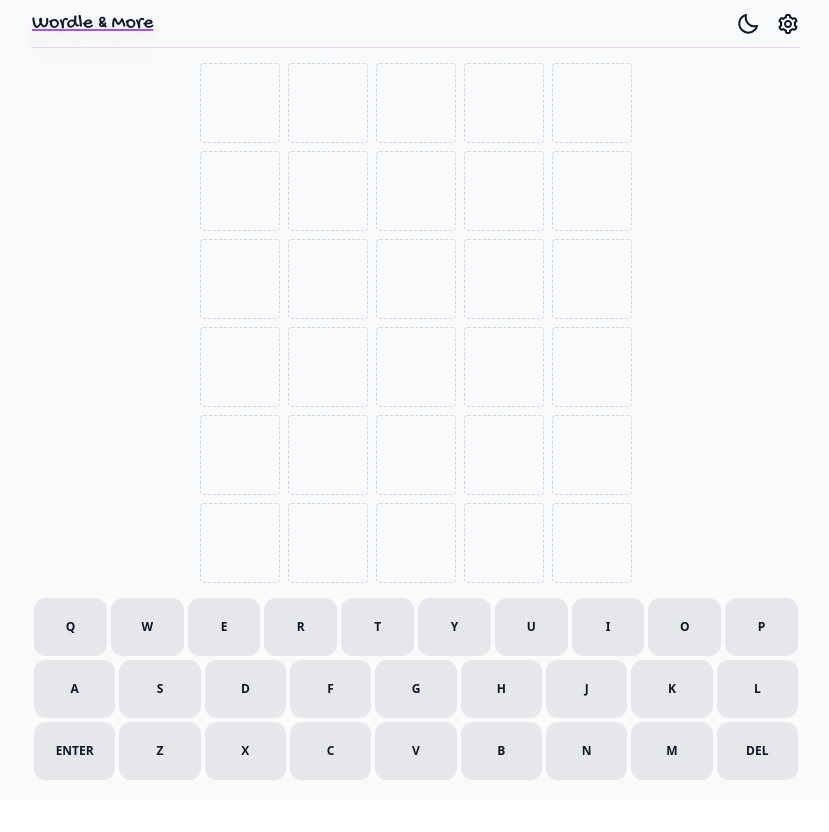
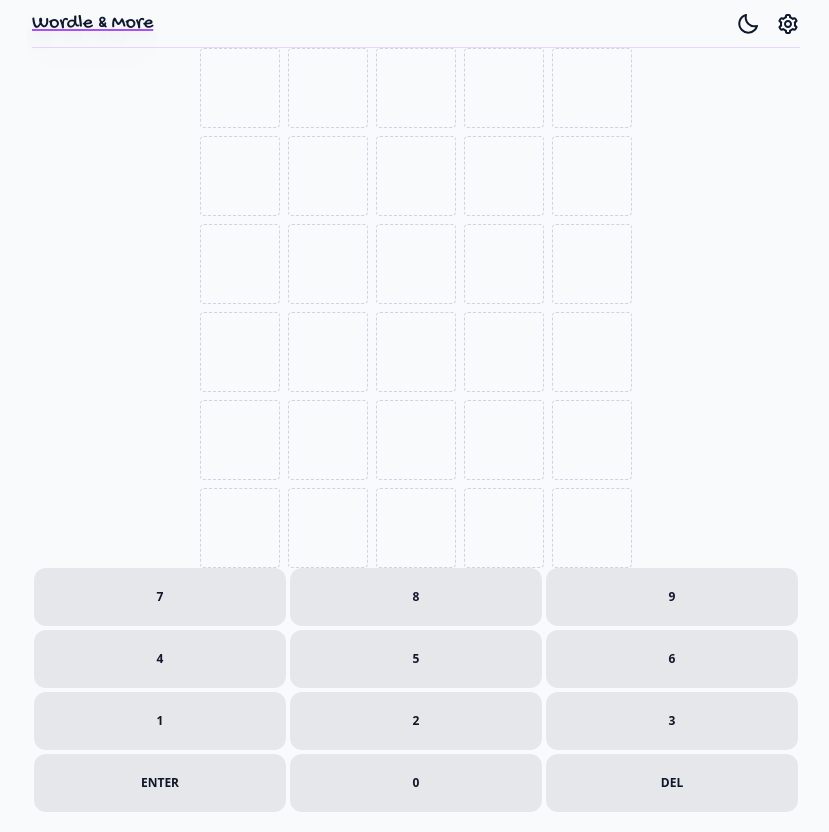
Before and after one commit to MarkyJD/unlimited-words, a React (Create React App) app: page / in a window 1280 px wide. Shown: the whole page, without its empty margins (224-1053 px from the left). Before the commit the page ends 800 px from the top, so only its background shows below. Built offline with nearby package versions, Linux system fonts and the light colour scheme; the HTML template or start-up script is replaced by a standard one.

Commit message:
added a numeric pad switchable keyboard, beacuse, why not

```diff
--- a/src/components/Footer/Keyboard.jsx
+++ b/src/components/Footer/Keyboard.jsx
@@ -1,10 +1,12 @@
 import React from 'react';
 import './footer.css';
 import PropTypes from 'prop-types';
+import { RiDeleteBackLine } from 'react-icons/ri';
 import Keys from './Keys';
 
 export default function Keyboard({ input, setInput, handleSubmit }) {
   const onClick = (value) => {
+    console.log(value);
     if (value.target.value === 'ENTER') {
       handleSubmit();
     } else if (value.target.value === 'DEL') {
@@ -52,7 +54,7 @@ export default function Keyboard({ input, setInput, handleSubmit }) {
         <Keys value="N" onClick={onClick} />
         <Keys value="M" onClick={onClick} />
         <Keys
-          value="DEL"
+          value=<RiDeleteBackLine />
           onClick={onClick}
           style={{ width: `70px`, height: '58px' }}
         />
--- /dev/null
+++ b/src/components/Footer/Numpad.jsx
@@ -0,0 +1,47 @@
+import React from 'react';
+import './footer.css';
+import PropTypes from 'prop-types';
+import Keys from './Keys';
+
+export default function Numpad({ input, setInput, handleSubmit }) {
+  const onClick = (value) => {
+    console.log(value);
+    if (value.target.value === 'ENTER') {
+      handleSubmit();
+    } else if (value.target.value === 'DEL') {
+      setInput(input.slice(0, -1));
+    } else setInput((prev) => prev + value.target.value);
+    console.log(input);
+  };
+
+  return (
+    <div id="numpad">
+      <div className="flex justify-center mb-1">
+        <Keys value="7" onClick={onClick} />
+        <Keys value="8" onClick={onClick} />
+        <Keys value="9" onClick={onClick} />
+      </div>
+      <div className="flex justify-center mb-1">
+        <Keys value="4" onClick={onClick} />
+        <Keys value="5" onClick={onClick} />
+        <Keys value="6" onClick={onClick} />
+      </div>
+      <div className="flex justify-center mb-1">
+        <Keys value="1" onClick={onClick} />
+        <Keys value="2" onClick={onClick} />
+        <Keys value="3" onClick={onClick} />
+      </div>
+      <div className="flex justify-center mb-5">
+        <Keys value="ENTER" onClick={onClick} />
+        <Keys value="0" onClick={onClick} />
+        <Keys value="DEL" onClick={onClick} />
+      </div>
+    </div>
+  );
+}
+
+Numpad.propTypes = {
+  input: PropTypes.string.isRequired,
+  setInput: PropTypes.func.isRequired,
+  handleSubmit: PropTypes.func.isRequired,
+};
--- a/src/components/Footer/index.js
+++ b/src/components/Footer/index.js
@@ -1,10 +1,11 @@
 import PropTypes from 'prop-types';
 import React from 'react';
 import Keyboard from './Keyboard';
+import Numpad from './Numpad';
 
 export default function Footer({ input, setInput, handleSubmit }) {
   return (
-    <Keyboard input={input} setInput={setInput} handleSubmit={handleSubmit} />
+    <Numpad input={input} setInput={setInput} handleSubmit={handleSubmit} />
   );
 }
 
```
